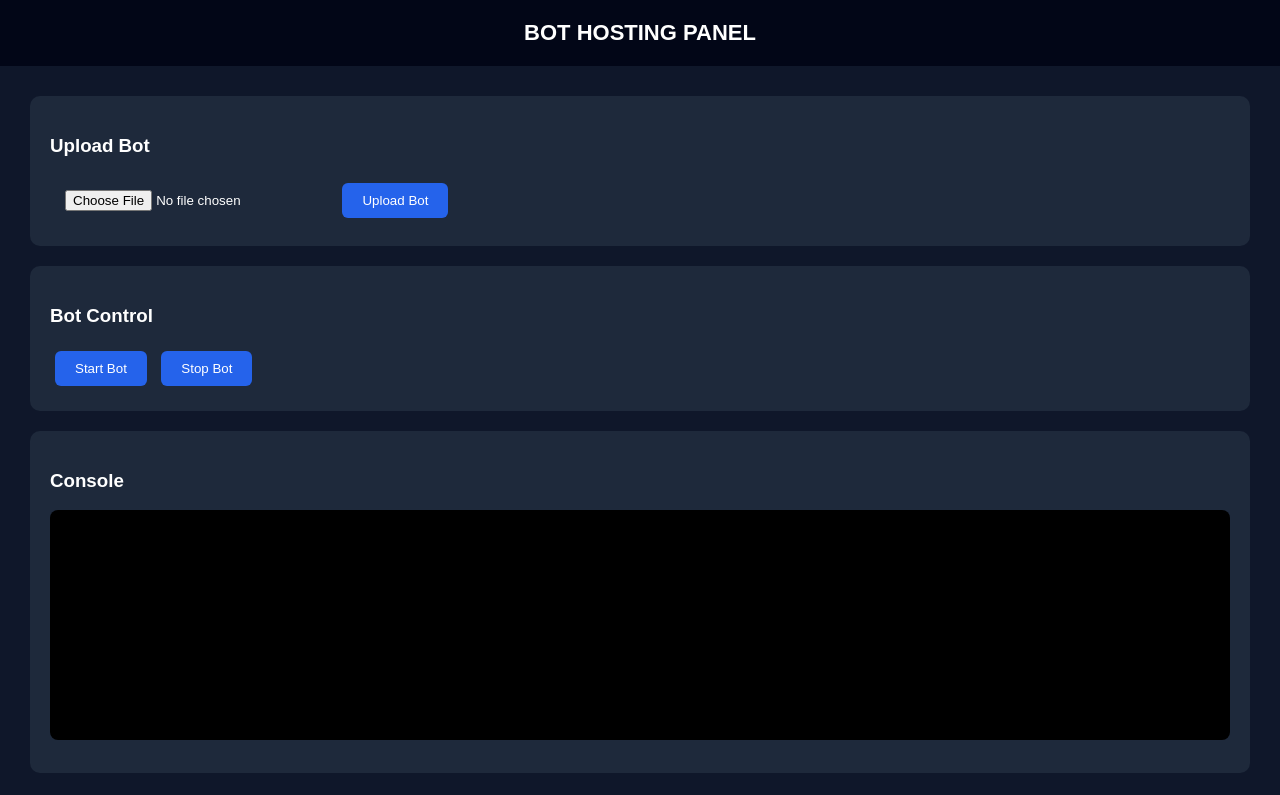
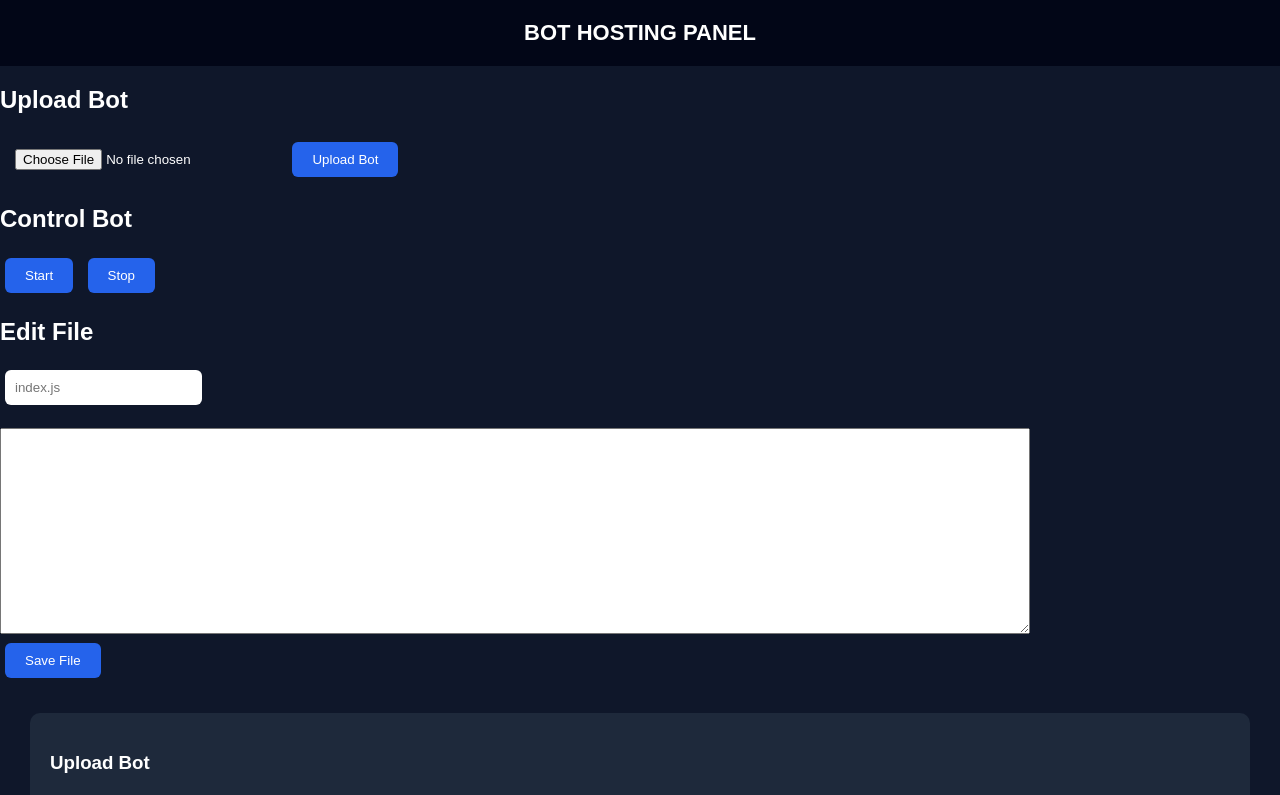
Before and after one commit to realhacker85/Panel, a website: page public/index.html in a window 1280 px wide. Shown: the top 795 px of the page. Drawn offline with Linux system fonts and the light colour scheme; no server answers.

Commit message:
Add bot management and file editing features
Added functionality for uploading, starting, and stopping a bot, along with file editing features.

```diff
--- a/public/index.html
+++ b/public/index.html
@@ -68,7 +68,29 @@ border-radius:8px;
 
 <header>
 BOT HOSTING PANEL
-</header>
+</header><h2>Upload Bot</h2>
+
+<input type="file" id="botzip">
+
+<button onclick="uploadbot()">Upload Bot</button>
+
+<h2>Control Bot</h2>
+
+<button onclick="startbot()">Start</button>
+
+<button onclick="stopbot()">Stop</button>
+
+<h2>Edit File</h2>
+
+<input id="filename" placeholder="index.js">
+
+<br><br>
+
+<textarea id="code" style="width:80%;height:200px"></textarea>
+
+<br>
+
+<button onclick="savefile()">Save File</button>
 
 <div class="container">
 
```
